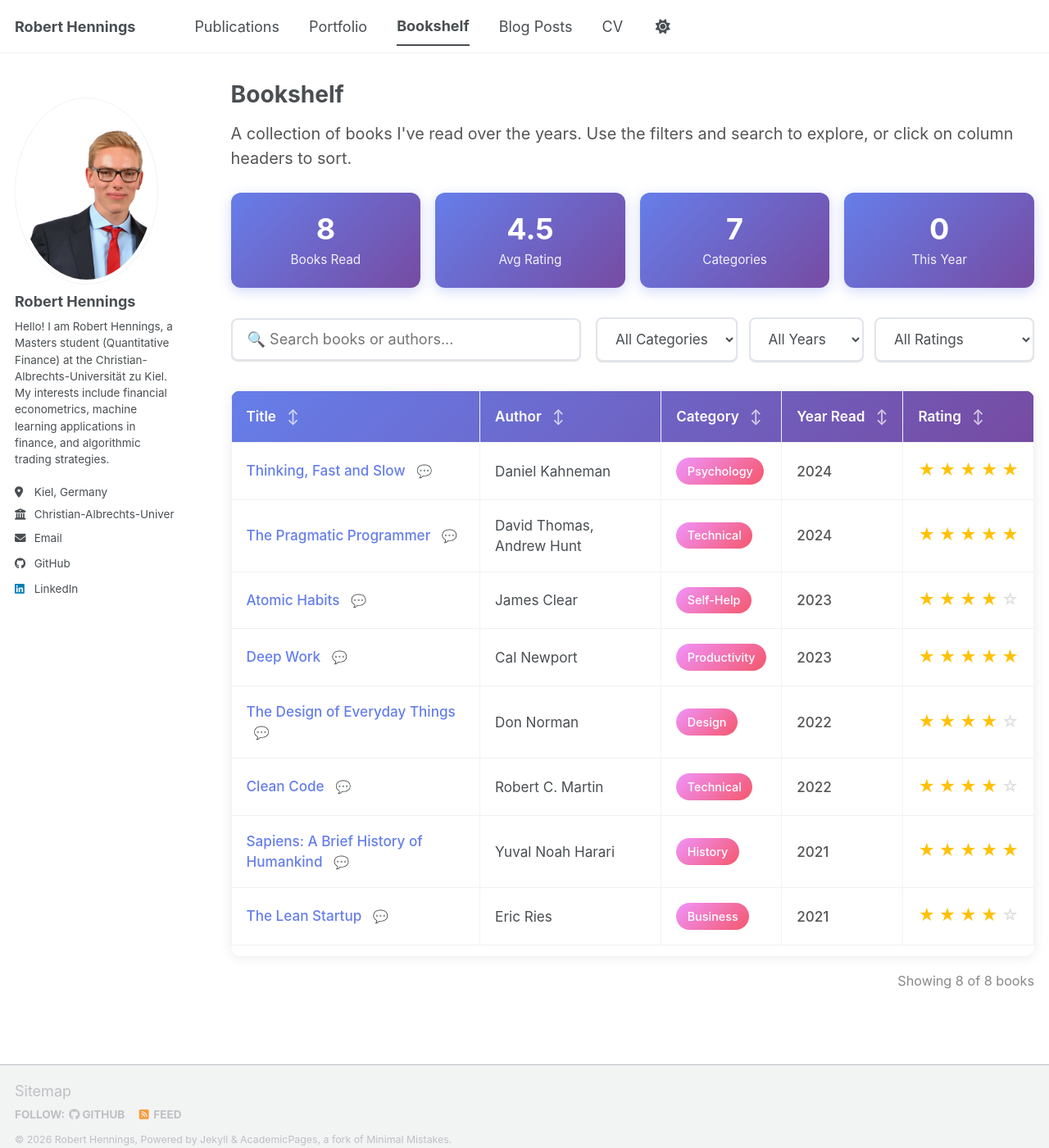
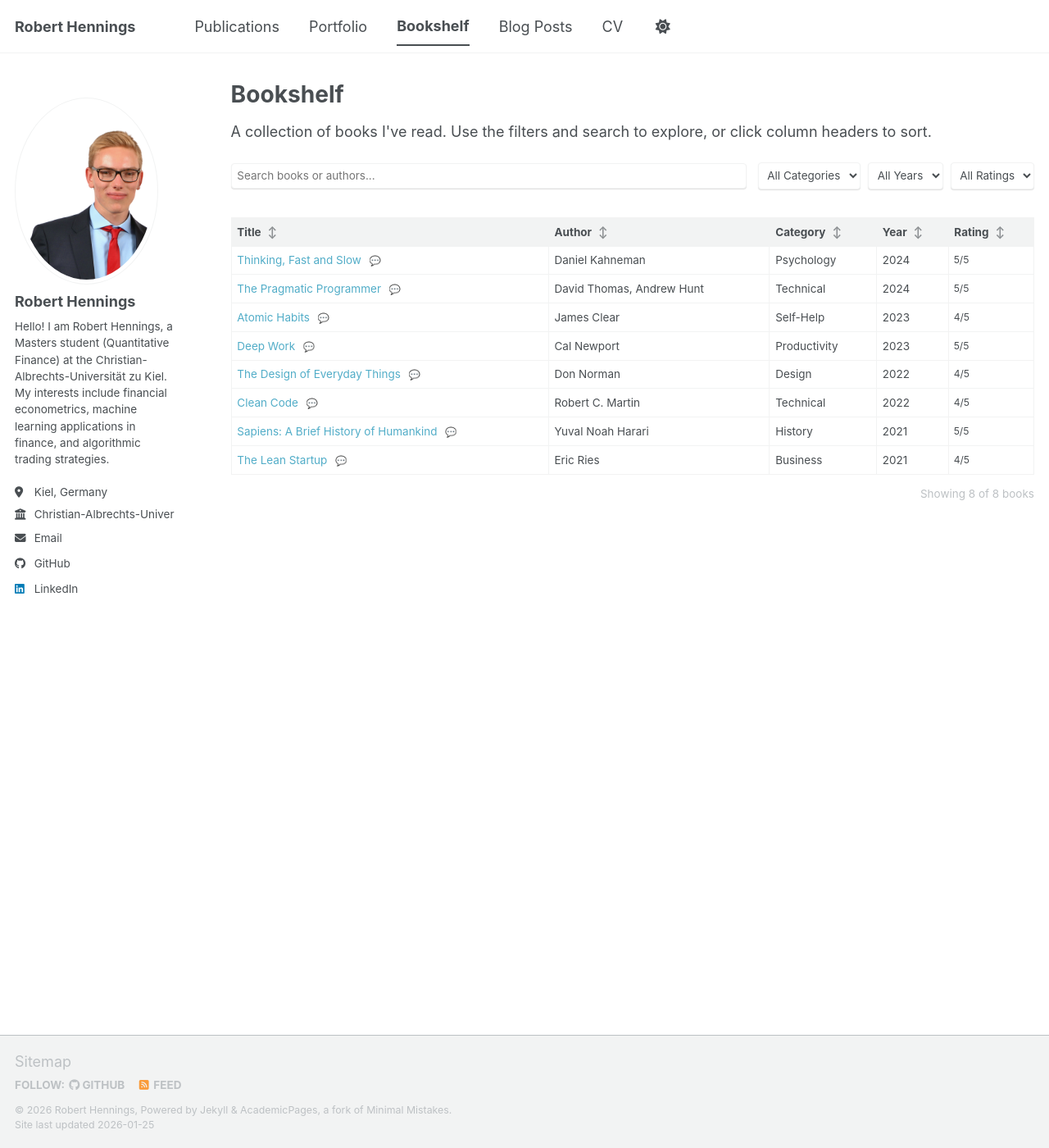
Before and after one commit to RobertHennings/RobertHennings.github.io, a Jekyll site: the page built from _pages/bookshelf.html, in a window 1280 px wide and 1400 px high. Shown: the whole window at 82% size. Built offline with Jekyll 4.4.1, drawn with Linux system fonts in a browser that asks for light colours; a script bundle is joined from its source files by our own code; library files that are not in the unit come from our copies.

Commit message:
DEV: Added Bookshelf Subpage

```diff
--- a/_pages/bookshelf.html
+++ b/_pages/bookshelf.html
@@ -7,35 +7,12 @@
 
 <link rel="stylesheet" href="{{ '/assets/css/bookshelf.css' | relative_url }}">
 
-<div class="bookshelf-intro">
-    <p>A collection of books I've read over the years. Use the filters and search to explore, or click on column headers
-        to sort.</p>
-</div>
-
-<!-- Statistics Cards -->
-<div class="bookshelf-stats">
-    <div class="stat-card">
-        <span class="stat-number" id="total-books">{{ site.data.books.size }}</span>
-        <span class="stat-label">Books Read</span>
-    </div>
-    <div class="stat-card">
-        <span class="stat-number" id="avg-rating">-</span>
-        <span class="stat-label">Avg Rating</span>
-    </div>
-    <div class="stat-card">
-        <span class="stat-number" id="total-categories">-</span>
-        <span class="stat-label">Categories</span>
-    </div>
-    <div class="stat-card">
-        <span class="stat-number" id="current-year-books">-</span>
-        <span class="stat-label">This Year</span>
-    </div>
-</div>
+<p>A collection of books I've read. Use the filters and search to explore, or click column headers to sort.</p>
 
 <!-- Filters and Search -->
 <div class="bookshelf-controls">
     <div class="search-box">
-        <input type="text" id="book-search" placeholder="🔍 Search books or authors...">
+        <input type="text" id="book-search" placeholder="Search books or authors...">
     </div>
     <div class="filter-controls">
         <select id="category-filter">
@@ -46,22 +23,21 @@
         </select>
         <select id="rating-filter">
             <option value="">All Ratings</option>
-            <option value="5">⭐⭐⭐⭐⭐ (5)</option>
-            <option value="4">⭐⭐⭐⭐ (4+)</option>
-            <option value="3">⭐⭐⭐ (3+)</option>
+            <option value="5">5 Stars</option>
+            <option value="4">4+ Stars</option>
+            <option value="3">3+ Stars</option>
         </select>
     </div>
 </div>
 
 <!-- Books Table -->
-<div class="bookshelf-table-container">
 <table id="bookshelf-table" class="bookshelf-table">
     <thead>
         <tr>
             <th data-sort="title" class="sortable">Title <span class="sort-icon">↕</span></th>
             <th data-sort="author" class="sortable">Author <span class="sort-icon">↕</span></th>
             <th data-sort="category" class="sortable">Category <span class="sort-icon">↕</span></th>
-                <th data-sort="year_read" class="sortable">Year Read <span class="sort-icon">↕</span></th>
+            <th data-sort="year_read" class="sortable">Year <span class="sort-icon">↕</span></th>
             <th data-sort="rating" class="sortable">Rating <span class="sort-icon">↕</span></th>
         </tr>
     </thead>
@@ -80,26 +56,17 @@
                 {% endif %}
             </td>
             <td>{{ book.author }}</td>
-                <td><span class="category-badge">{{ book.category }}</span></td>
-                <td class="year-cell">{{ book.year_read }}</td>
-                <td class="rating-cell">
-                    {% assign rating = book.rating %}
-                    {% for i in (1..5) %}
-                    {% if i <= rating %} <span class="star filled">★</span>
-                        {% else %}
-                        <span class="star empty">☆</span>
-                        {% endif %}
-                        {% endfor %}
-                </td>
+            <td>{{ book.category }}</td>
+            <td>{{ book.year_read }}</td>
+            <td class="rating-cell">{{ book.rating }}/5</td>
         </tr>
         {% endfor %}
     </tbody>
 </table>
-</div>
 
 <!-- No results message -->
 <div id="no-results" class="no-results" style="display: none;">
-    <p>📚 No books match your search criteria. Try adjusting the filters!</p>
+    <p>No books match your search criteria.</p>
 </div>
 
 <!-- Books count -->
--- a/assets/css/bookshelf.css
+++ b/assets/css/bookshelf.css
@@ -1,249 +1,109 @@
-/* Bookshelf Page Styles */
-
-.bookshelf-intro {
-    margin-bottom: 1.5rem;
-    color: #555;
-    font-size: 1.1rem;
-}
-
-/* Statistics Cards */
-.bookshelf-stats {
-    display: grid;
-    grid-template-columns: repeat(auto-fit, minmax(140px, 1fr));
-    gap: 1rem;
-    margin-bottom: 2rem;
-}
-
-.stat-card {
-    background: linear-gradient(135deg, #667eea 0%, #764ba2 100%);
-    border-radius: 12px;
-    padding: 1.25rem;
-    text-align: center;
-    color: white;
-    box-shadow: 0 4px 15px rgba(102, 126, 234, 0.3);
-    transition: transform 0.2s ease, box-shadow 0.2s ease;
-}
-
-.stat-card:hover {
-    transform: translateY(-3px);
-    box-shadow: 0 6px 20px rgba(102, 126, 234, 0.4);
-}
-
-.stat-number {
-    display: block;
-    font-size: 2rem;
-    font-weight: 700;
-    line-height: 1.2;
-}
-
-.stat-label {
-    display: block;
-    font-size: 0.85rem;
-    opacity: 0.9;
-    margin-top: 0.25rem;
-}
+/* Bookshelf Page Styles - Matches existing site theme */
 
 /* Controls */
 .bookshelf-controls {
     display: flex;
     flex-wrap: wrap;
-    gap: 1rem;
-    margin-bottom: 1.5rem;
+    gap: 0.75em;
+    margin-bottom: 1.5em;
     align-items: center;
 }
 
 .search-box {
     flex: 1;
-    min-width: 250px;
+    min-width: 200px;
 }
 
 .search-box input {
     width: 100%;
-    padding: 0.75rem 1rem;
-    border: 2px solid #e1e5eb;
-    border-radius: 8px;
-    font-size: 1rem;
-    transition: border-color 0.2s ease, box-shadow 0.2s ease;
+    padding: 0.5em;
+    border: 1px solid var(--global-border-color);
+    border-radius: 4px;
+    font-size: 0.75em;
+    font-family: inherit;
 }
 
 .search-box input:focus {
     outline: none;
-    border-color: #667eea;
-    box-shadow: 0 0 0 3px rgba(102, 126, 234, 0.1);
+    border-color: var(--global-base-color);
 }
 
 .filter-controls {
     display: flex;
     flex-wrap: wrap;
-    gap: 0.75rem;
+    gap: 0.5em;
 }
 
 .filter-controls select {
-    padding: 0.75rem 1rem;
-    border: 2px solid #e1e5eb;
-    border-radius: 8px;
-    font-size: 0.95rem;
-    background-color: white;
+    padding: 0.5em;
+    border: 1px solid var(--global-border-color);
+    border-radius: 4px;
+    font-size: 0.75em;
+    font-family: inherit;
+    background-color: var(--global-bg-color);
     cursor: pointer;
-    min-width: 140px;
-    transition: border-color 0.2s ease;
 }
 
 .filter-controls select:focus {
     outline: none;
-    border-color: #667eea;
+    border-color: var(--global-base-color);
 }
 
-/* Table Container */
-.bookshelf-table-container {
-    overflow-x: auto;
-    border-radius: 12px;
-    box-shadow: 0 2px 15px rgba(0, 0, 0, 0.08);
-    margin-bottom: 1rem;
-}
-
-/* Table Styles */
-.bookshelf-table {
-    width: 100%;
-    border-collapse: collapse;
-    background: white;
-}
-
-.bookshelf-table thead {
-    background: linear-gradient(135deg, #667eea 0%, #764ba2 100%);
-}
-
-.bookshelf-table th {
-    padding: 1rem;
-    text-align: left;
-    color: white;
-    font-weight: 600;
-    font-size: 0.95rem;
-    white-space: nowrap;
-}
-
+/* Table - uses existing site table styles, just adds sorting */
 .bookshelf-table th.sortable {
     cursor: pointer;
     user-select: none;
-    transition: background-color 0.2s ease;
 }
 
 .bookshelf-table th.sortable:hover {
-    background-color: rgba(255, 255, 255, 0.1);
+    background-color: var(--global-dark-border-color);
 }
 
 .sort-icon {
-    margin-left: 0.5rem;
-    opacity: 0.7;
-}
-
-.bookshelf-table td {
-    padding: 1rem;
-    border-bottom: 1px solid #eef0f3;
-    font-size: 0.95rem;
-}
-
-.bookshelf-table tbody tr {
-    transition: background-color 0.2s ease;
-}
-
-.bookshelf-table tbody tr:hover {
-    background-color: #f8f9ff;
-}
-
-.bookshelf-table tbody tr:last-child td {
-    border-bottom: none;
+    margin-left: 0.35em;
+    opacity: 0.6;
 }
 
 /* Book Title Cell */
-.book-title-cell {
-    font-weight: 500;
-}
-
 .book-title-cell a {
-    color: #667eea;
+    color: var(--global-link-color);
     text-decoration: none;
-    transition: color 0.2s ease;
 }
 
 .book-title-cell a:hover {
-    color: #764ba2;
+    color: var(--global-link-color-hover);
     text-decoration: underline;
 }
 
 .book-notes-icon {
-    margin-left: 0.5rem;
-    font-size: 0.85rem;
-    opacity: 0.7;
-    transition: opacity 0.2s ease;
+    margin-left: 0.5em;
+    font-size: 0.85em;
+    cursor: pointer;
 }
 
-.book-notes-icon:hover {
-    opacity: 1;
-}
-
-/* Category Badge */
-.category-badge {
-    display: inline-block;
-    padding: 0.3rem 0.75rem;
-    background: linear-gradient(135deg, #f093fb 0%, #f5576c 100%);
-    color: white;
-    border-radius: 20px;
-    font-size: 0.8rem;
-    font-weight: 500;
-}
-
-/* Year Cell */
-.year-cell {
-    font-weight: 500;
-    color: #555;
-}
-
-/* Rating Stars */
+/* Rating display */
 .rating-cell {
     white-space: nowrap;
-}
-
-.star {
-    font-size: 1.1rem;
-}
-
-.star.filled {
-    color: #ffc107;
-}
-
-.star.empty {
-    color: #ddd;
+    font-size: 0.9em;
 }
 
 /* No Results */
 .no-results {
     text-align: center;
-    padding: 3rem;
-    background: #f8f9ff;
-    border-radius: 12px;
-    color: #666;
-}
-
-.no-results p {
-    font-size: 1.1rem;
-    margin: 0;
+    padding: 2em;
+    color: var(--global-text-color-light);
 }
 
 /* Books Count */
 .books-count {
     text-align: right;
-    color: #888;
-    font-size: 0.9rem;
-    margin-top: 0.5rem;
+    color: var(--global-text-color-light);
+    font-size: 0.75em;
+    margin-top: 0.5em;
 }
 
 /* Responsive Design */
-@media (max-width: 768px) {
-    .bookshelf-stats {
-        grid-template-columns: repeat(2, 1fr);
-    }
-
+@media (max-width: 600px) {
     .bookshelf-controls {
         flex-direction: column;
         align-items: stretch;
@@ -260,77 +120,4 @@
     .filter-controls select {
         width: 100%;
     }
-
-    .bookshelf-table th,
-    .bookshelf-table td {
-        padding: 0.75rem 0.5rem;
-        font-size: 0.85rem;
-    }
-
-    .category-badge {
-        padding: 0.2rem 0.5rem;
-        font-size: 0.75rem;
-    }
 }
-
-@media (max-width: 480px) {
-    .bookshelf-stats {
-        grid-template-columns: 1fr 1fr;
-        gap: 0.75rem;
-    }
-
-    .stat-card {
-        padding: 1rem;
-    }
-
-    .stat-number {
-        font-size: 1.5rem;
-    }
-
-    .stat-label {
-        font-size: 0.75rem;
-    }
-}
-
-/* Dark mode support */
-@media (prefers-color-scheme: dark) {
-    .bookshelf-intro {
-        color: #aaa;
-    }
-
-    .search-box input,
-    .filter-controls select {
-        background-color: #2d2d2d;
-        border-color: #444;
-        color: #eee;
-    }
-
-    .search-box input::placeholder {
-        color: #888;
-    }
-
-    .bookshelf-table {
-        background: #1e1e1e;
-    }
-
-    .bookshelf-table td {
-        border-bottom-color: #333;
-    }
-
-    .bookshelf-table tbody tr:hover {
-        background-color: #2a2a3d;
-    }
-
-    .no-results {
-        background: #2d2d2d;
-        color: #aaa;
-    }
-
-    .books-count {
-        color: #888;
-    }
-
-    .year-cell {
-        color: #aaa;
-    }
-}
--- a/assets/js/bookshelf.js
+++ b/assets/js/bookshelf.js
@@ -1,6 +1,6 @@
 /**
  * Bookshelf Interactive Table JavaScript
- * Handles filtering, sorting, and statistics for the books table
+ * Handles filtering, sorting for the books table
  */
 
 (function () {
@@ -57,32 +57,6 @@
             option.textContent = year;
             yearFilter.appendChild(option);
         });
-
-        // Calculate and display statistics
-        function updateStats() {
-            var totalBooks = rows.length;
-            if (totalBooks === 0) return;
-
-            var sum = 0;
-            rows.forEach(function (r) {
-                sum += parseInt(r.dataset.rating, 10) || 0;
-            });
-            var avgRating = (sum / totalBooks).toFixed(1);
-            var totalCategories = categories.length;
-            var currentYear = new Date().getFullYear();
-            var currentYearBooks = rows.filter(function (r) {
-                return parseInt(r.dataset.year, 10) === currentYear;
-            }).length;
-
-            var avgRatingEl = document.getElementById('avg-rating');
-            var totalCategoriesEl = document.getElementById('total-categories');
-            var currentYearBooksEl = document.getElementById('current-year-books');
-
-            if (avgRatingEl) avgRatingEl.textContent = avgRating;
-            if (totalCategoriesEl) totalCategoriesEl.textContent = totalCategories;
-            if (currentYearBooksEl) currentYearBooksEl.textContent = currentYearBooks;
-        }
-        updateStats();
 
         // Filter function
         function filterBooks() {
```
Lines whose indentation alone changed are shown as unchanged.
